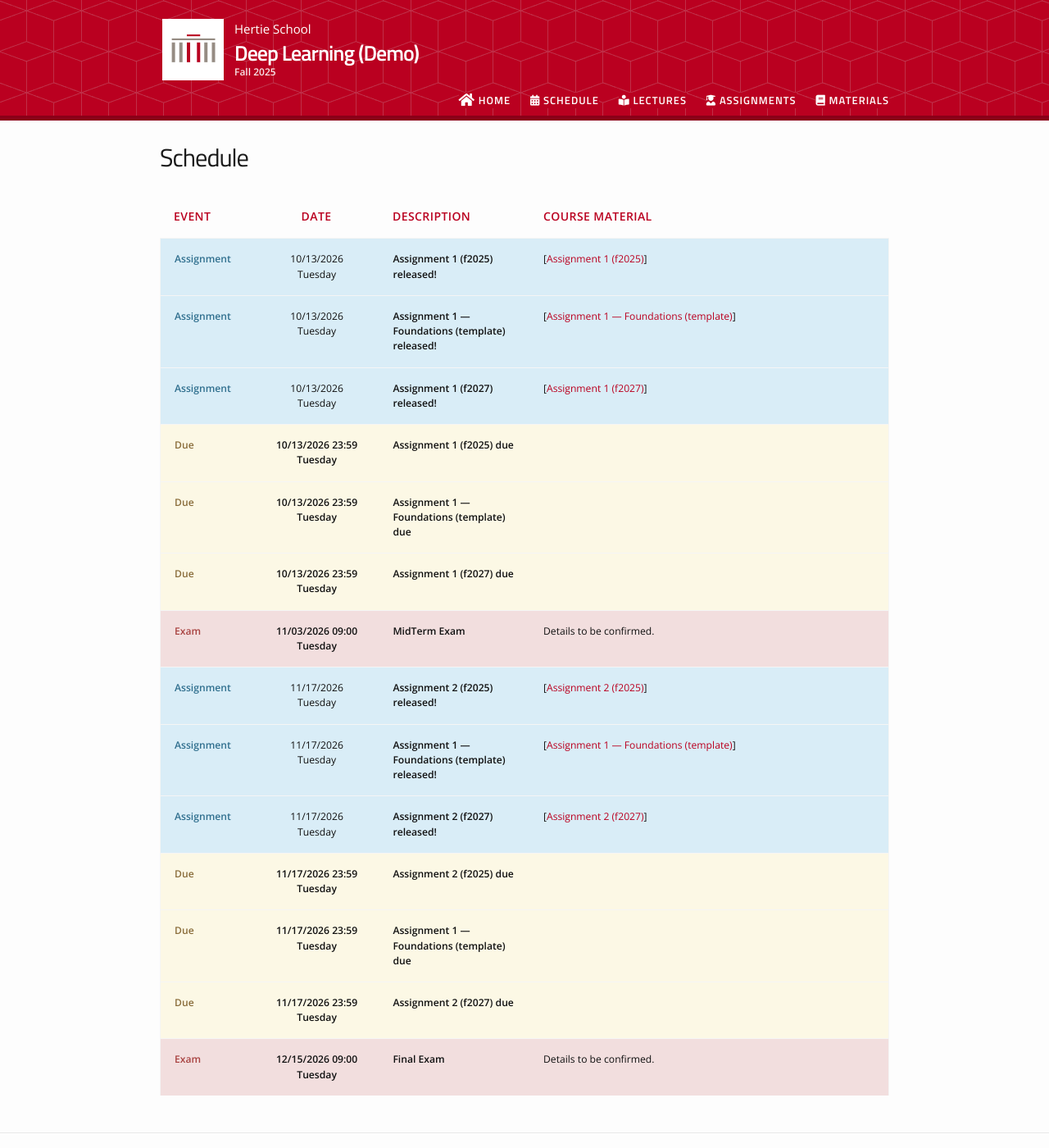
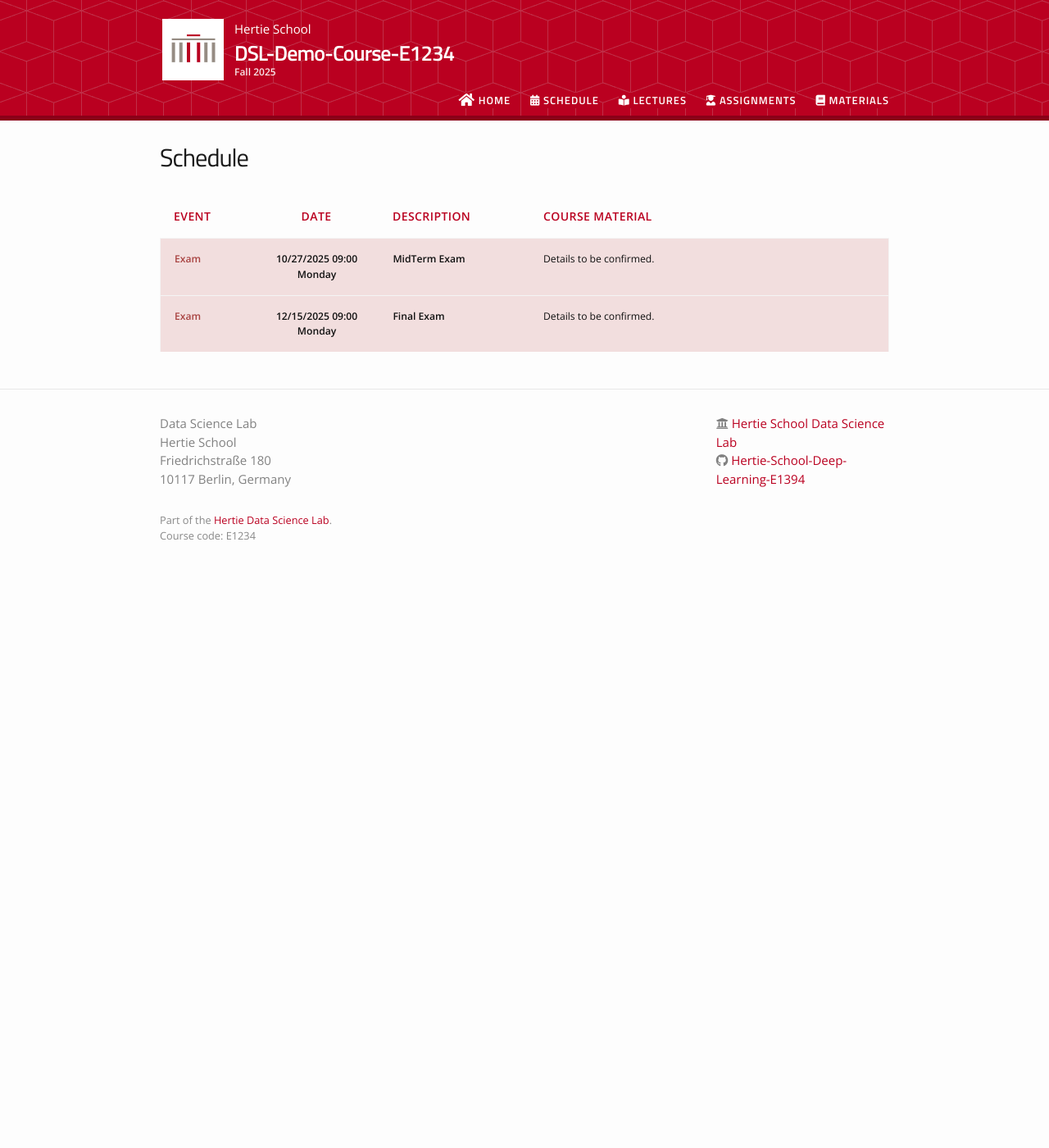
Before and after one commit to DSL-Demo-f2025/dsl-demo-f2025.github.io, a Jekyll site: the page built from schedule.md, in a window 1280 px wide and 1400 px high. Shown: the whole window at 82% size. Built offline with Jekyll 4.4.1, drawn with Linux system fonts in a browser that asks for light colours; nearby versions of some CDN libraries; some of the changed text lies outside the part shown.

Commit message:
site: sync from org structure

```diff
--- a/_assignments/01-assignment-1-f2025.md
+++ /dev/null
@@ -1,12 +0,0 @@
----
-type: assignment
-date: 2026-10-13T23:59:00
-title: "Assignment 1 (f2025)"
-due_event:
-    type: due
-    date: 2026-10-13T23:59:00
-    description: "Assignment 1 (f2025) due"
----
-Per-year assignment template for f2025 (stub for the multi-year showcase).
-
-_Your private `assignment-1-<your-handle>` repo appears in `Hertie-DSL-Demo`'s cohort org once the teaching team provisions it._
--- a/_assignments/02-assignment-1-f2026.md
+++ /dev/null
@@ -1,31 +0,0 @@
----
-type: assignment
-date: 2026-10-13T23:59:00
-title: "Assignment 1 — Foundations (template)"
-due_event:
-    type: due
-    date: 2026-10-13T23:59:00
-    description: "Assignment 1 — Foundations (template) due"
----
-> **Master template** (lives in the private `Hertie-DSL-Demo` org, marked as a GitHub *template repo*). The provisioner generates one private `assignment-1-<handle>` copy per student into the cohort org.
-
-## Task
-
-Implement a minimal autograd engine and train a 1-layer network on a toy dataset.
-
-1. Complete the TODOs in [`starter.py`](starter.py).
-2. Commit and push to `main` — that's your submission (no CLI ceremony; a plain push is the submit).
-3. You'll see your score on the commit once autograding is enabled.
-
-## Grading
-
-| Test | Points |
-| --- | --- |
-| `forward()` correct | 4 |
-| `backward()` gradients | 4 |
-| trains below loss threshold | 2 |
-| **Total** | **10** |
-
-*Autograding is **deferred** in this demo (ADR 0010). When enabled it runs via `.github/workflows/autograde.yml` → Otter-Grader/nbgrader → `result.json`. The shim is already in every generated repo, so turning it on is a config change, not a per-repo edit.*
-
-_Your private `assignment-1-<your-handle>` repo appears in `Hertie-DSL-Demo`'s cohort org once the teaching team provisions it._
--- a/_assignments/03-assignment-1-f2027.md
+++ /dev/null
@@ -1,12 +0,0 @@
----
-type: assignment
-date: 2026-10-13T23:59:00
-title: "Assignment 1 (f2027)"
-due_event:
-    type: due
-    date: 2026-10-13T23:59:00
-    description: "Assignment 1 (f2027) due"
----
-Per-year assignment template for f2027 (stub for the multi-year showcase).
-
-_Your private `assignment-1-<your-handle>` repo appears in `Hertie-DSL-Demo`'s cohort org once the teaching team provisions it._
--- a/_assignments/04-assignment-2-f2025.md
+++ /dev/null
@@ -1,12 +0,0 @@
----
-type: assignment
-date: 2026-11-17T23:59:00
-title: "Assignment 2 (f2025)"
-due_event:
-    type: due
-    date: 2026-11-17T23:59:00
-    description: "Assignment 2 (f2025) due"
----
-Per-year assignment template for f2025 (stub for the multi-year showcase).
-
-_Your private `assignment-2-<your-handle>` repo appears in `Hertie-DSL-Demo`'s cohort org once the teaching team provisions it._
--- a/_assignments/05-assignment-2-f2026.md
+++ /dev/null
@@ -1,31 +0,0 @@
----
-type: assignment
-date: 2026-11-17T23:59:00
-title: "Assignment 1 — Foundations (template)"
-due_event:
-    type: due
-    date: 2026-11-17T23:59:00
-    description: "Assignment 1 — Foundations (template) due"
----
-> **Master template** (lives in the private `Hertie-DSL-Demo` org, marked as a GitHub *template repo*). The provisioner generates one private `assignment-1-<handle>` copy per student into the cohort org.
-
-## Task
-
-Implement a minimal autograd engine and train a 1-layer network on a toy dataset.
-
-1. Complete the TODOs in [`starter.py`](starter.py).
-2. Commit and push to `main` — that's your submission (no CLI ceremony; a plain push is the submit).
-3. You'll see your score on the commit once autograding is enabled.
-
-## Grading
-
-| Test | Points |
-| --- | --- |
-| `forward()` correct | 4 |
-| `backward()` gradients | 4 |
-| trains below loss threshold | 2 |
-| **Total** | **10** |
-
-*Autograding is **deferred** in this demo (ADR 0010). When enabled it runs via `.github/workflows/autograde.yml` → Otter-Grader/nbgrader → `result.json`. The shim is already in every generated repo, so turning it on is a config change, not a per-repo edit.*
-
-_Your private `assignment-2-<your-handle>` repo appears in `Hertie-DSL-Demo`'s cohort org once the teaching team provisions it._
--- a/_assignments/06-assignment-2-f2027.md
+++ /dev/null
@@ -1,12 +0,0 @@
----
-type: assignment
-date: 2026-11-17T23:59:00
-title: "Assignment 2 (f2027)"
-due_event:
-    type: due
-    date: 2026-11-17T23:59:00
-    description: "Assignment 2 (f2027) due"
----
-Per-year assignment template for f2027 (stub for the multi-year showcase).
-
-_Your private `assignment-2-<your-handle>` repo appears in `Hertie-DSL-Demo`'s cohort org once the teaching team provisions it._
--- a/_config.yml
+++ b/_config.yml
@@ -5,10 +5,10 @@
 # Do NOT change anything below the "Do not change" line.
 
 # --- Course identity ---
-course_name: "Deep Learning (Demo)"
+course_name: "DSL-Demo-Course-E1234"
 course_description: "One paragraph description of the course."
 course_semester: "Fall 2025"
-course_code: "GRAD-DEMO"
+course_code: "E1234"
 github_org: "Hertie-School-Deep-Learning-E1394"  # GitHub org for this course
 
 # --- Instructor / institution ---
```
Also changed, not shown: _data/people.yml (+8 -17 lines), _events/final.md (renamed from _events/02-final-exam.md, +1 -1 lines), _events/midterm.md (renamed from _events/01-midterm-exam.md, +1 -1 lines).
